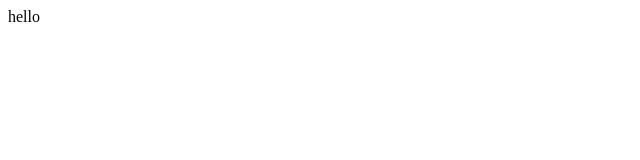
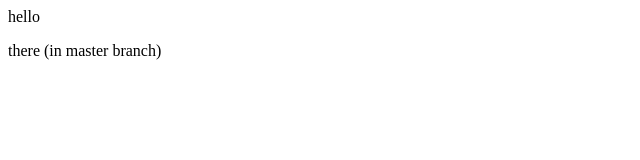
Before and after one commit to Piyush-Ratlani/demo-repo-local, a plain HTML site: page index.html in a window 1280 px wide. Shown: the whole page, without its empty margins (0-640 px from the left). Drawn offline with Linux system fonts and the light colour scheme.

Commit message:
added there

```diff
--- a/index.html
+++ b/index.html
@@ -1 +1,2 @@
 <p>hello</p>
+<p>there (in master branch)</p>
```
